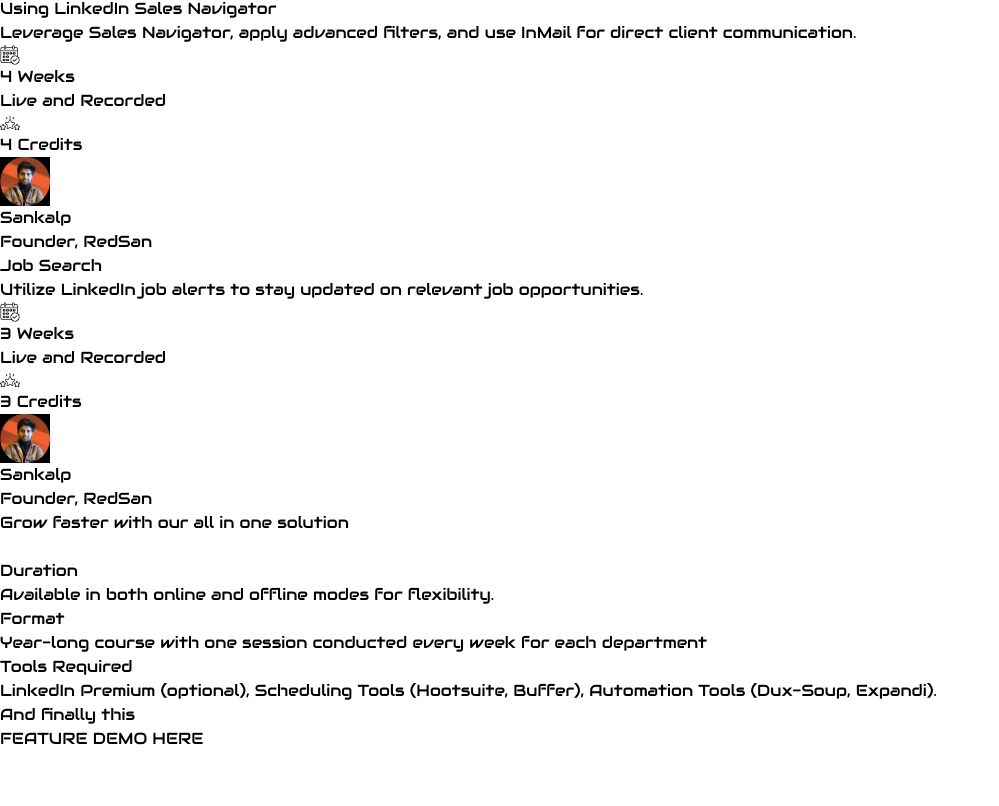
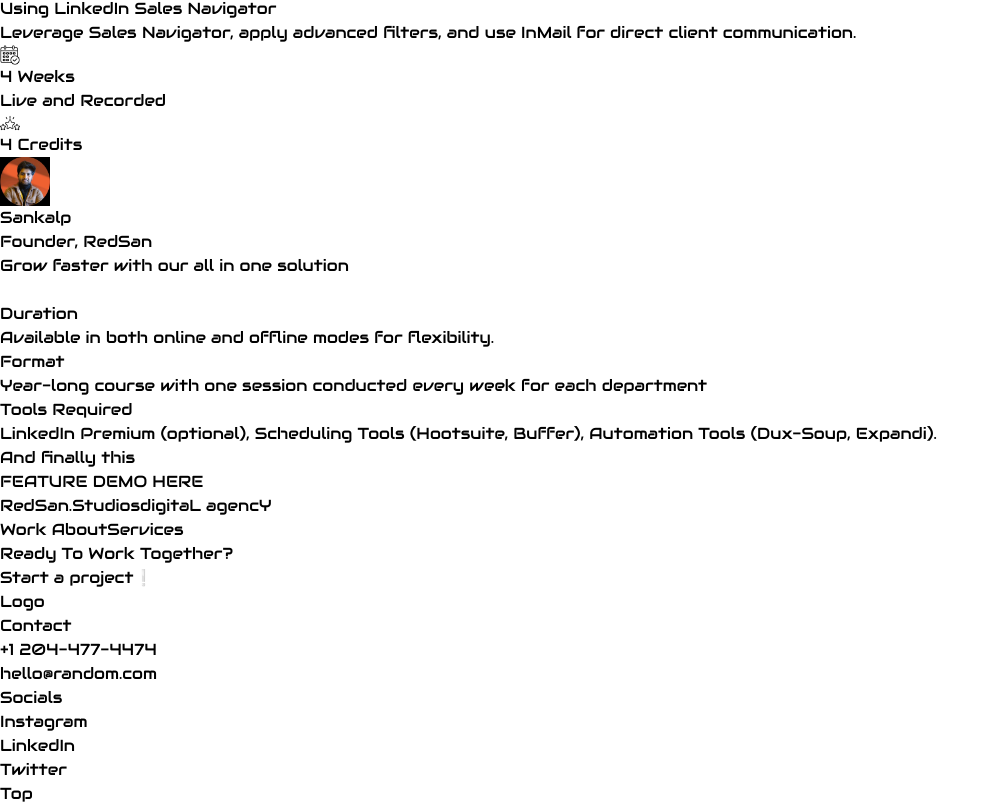
Before and after one commit to AjayRajNegi/REDSAN01, a Next.js app: page /linkedIn in a window 1280 px wide. Shown: the part 4367-5173 px from the top of the page, without its empty margins (0-999 px from the left). Before the commit the page ends 5118 px from the top, so only its background shows below. Built offline with nearby package versions, Linux system fonts and the light colour scheme.

Commit message:
Included the footer.

```diff
--- a/src/app/components/BouncyCardsFeatures.tsx
+++ b/src/app/components/BouncyCardsFeatures.tsx
@@ -4,7 +4,7 @@
 
 export const BouncyCardsFeatures = () => {
   return (
-    <section className="mx-auto max-w-7xl px-4 md:px-0 py-12 text-slate-800 bg-gray-950">
+    <section className="mx-auto max-w-7xl px-4 md:px-0 md:pt-[80px] py-12 text-slate-800 bg-gray-950">
       <div className="mb-8 flex flex-col items-start justify-between gap-4 md:flex-row md:items-end md:px-0">
         <h2 className="max-w-lg text-4xl font-bold md:text-5xl text-slate-300">
           Grow faster with our
--- /dev/null
+++ b/src/app/components/Footer.tsx
@@ -0,0 +1,46 @@
+export function Footer() {
+  return (
+    <div className="h-[90vh]">
+      <div className="h-[10%] flex mx-2 gap-2">
+        <div className="w-[45%] h-[90%] bg-slate-50 text-gray-950 rounded-2xl items-center sm:flex justify-between hidden">
+          <span className="text-2xl ml-2">RedSan.Studios</span>
+          <span className="text-xs hidden md:block mr-2">digitaL agencY</span>
+        </div>
+        <div className="w-[100%] sm:w-[55%] h-[90%] flex items-center justify-around bg-slate-50 text-gray-950 rounded-2xl">
+          <span>Work</span> <span>About</span>
+          <span>Services</span>
+        </div>
+      </div>
+      <div className="h-[25%] md:h-[45%] px-[4vw] py-[2vw] flex flex-col justify-between border-white border-t-2">
+        <h4 className="text-xl">Ready To Work Together?</h4>
+        <h1 className="text-5xl md:text-7xl">Start a project❕</h1>
+      </div>
+      <div className="h-[65%] md:h-[45%] px-[4vw] border-white border-t-2">
+        <div className="flex justify-between">
+          <div>Logo</div>
+          <div>
+            <p>Contact</p>
+            <p>+1 204-477-4474</p>
+            <p>hello@random.com</p>
+          </div>
+          <div>
+            <p>Socials</p>
+            <p>
+              <a href="www.google.com">Instagram</a>
+            </p>
+            <p>
+              <a href="www.google.com">LinkedIn</a>
+            </p>
+            <p>
+              <a href="www.google.com">Twitter</a>
+            </p>
+
+            <p></p>
+          </div>
+          <div>Top</div>
+        </div>
+        <div></div>
+      </div>
+    </div>
+  );
+}
--- a/src/app/linkedIn/page.tsx
+++ b/src/app/linkedIn/page.tsx
@@ -1,6 +1,7 @@
 import Image from "next/image";
 import Navbar from "../components/Navbar";
 import { BouncyCardsFeatures } from "../components/BouncyCardsFeatures";
+import { Footer } from "../components/Footer";
 
 const moduleData = [
   {
@@ -283,7 +284,7 @@
 
       <article className="h-[80vh] md:h-[50vh] bg-gray-950">
         <section
-          className="flex gap-4 overflow-x-scroll whitespace-nowrap scroll-snap-x mandatory pl-[9vw] module-section mt-[50px] bg-gray-950"
+          className="flex gap-4 overflow-x-scroll whitespace-nowrap scroll-snap-x mandatory pl-[9vw] module-section pt-[50px] bg-gray-950"
           style={{ scrollbarWidth: "none", msOverflowStyle: "none" }}
         >
           {/* Individual Module Cards */}
@@ -355,69 +356,11 @@
               </div>
             </div>
           ))}
-
-          <div className="bg-gray-100 min-w-[80vw] md:min-w-[700px] h-[500px] md:h-[300px] scroll-snap-align rounded-2xl flex flex-col md:flex-row items-center justify-evenly">
-            {/* Left */}
-            <div className="w-[90%] md:w-[55%] h-[40%] md:h-[80%] rounded-2xl relative overflow-hidden">
-              <Image
-                src="/content.jpg"
-                fill={true}
-                layout="fill"
-                objectFit="cover"
-                alt="brand"
-              />
-            </div>
-            {/* Right */}
-            <div className="w-[90%] md:w-[35%] min-h-[50%] md:min-h-[80%] flex flex-col ">
-              <h3 className="text-black text-lg font-[500]">Job Search</h3>
-              <p className="overflow-hidden whitespace-normal text-gray-700 text-xs mt-2 leading-5">
-                {/* Optimizing your LinkedIn profile is essential to attract users. */}
-                Utilize LinkedIn job alerts to stay updated on relevant job
-                opportunities.
-              </p>
-              <div className="grid text-black grid-cols-2 mt-5">
-                <span className="flex text-gray-700 text-xs mt-2 leading-5 gap-1">
-                  <Image src="/week.png" width={20} height={20} alt="week" />3
-                  Weeks
-                </span>
-                <span className="flex text-gray-700 text-xs mt-2 leading-5 -m-8 justify-center gap-1">
-                  <div className="h-[20px] w-[20px] relative">
-                    <Image
-                      src="/live.png"
-                      fill={true}
-                      layout="fill"
-                      objectFit="contain"
-                      alt="week"
-                    />
-                  </div>
-                  Live and Recorded
-                </span>
-                <span className="flex text-gray-700 text-xs mt-2 leading-5 gap-1">
-                  <Image src="/credits.png" width={20} height={20} alt="week" />
-                  3 Credits
-                </span>
-              </div>
-              {/* Instructor */}
-              <div className="flex gap-1 items-center mt-10 md:mt-5">
-                <Image
-                  src="/instructor.jpg"
-                  width={50}
-                  height={50}
-                  alt="instructor"
-                  className="rounded-[50%] border-2 border-gray-100"
-                />
-
-                <div className="text-gray-800">
-                  <p className="text-xs">Sankalp</p>
-                  <p className="text-xs font-medium">Founder, RedSan</p>
-                </div>
-              </div>
-            </div>
-          </div>
         </section>
       </article>
 
       <BouncyCardsFeatures />
+      <Footer />
     </>
   );
 }
```
